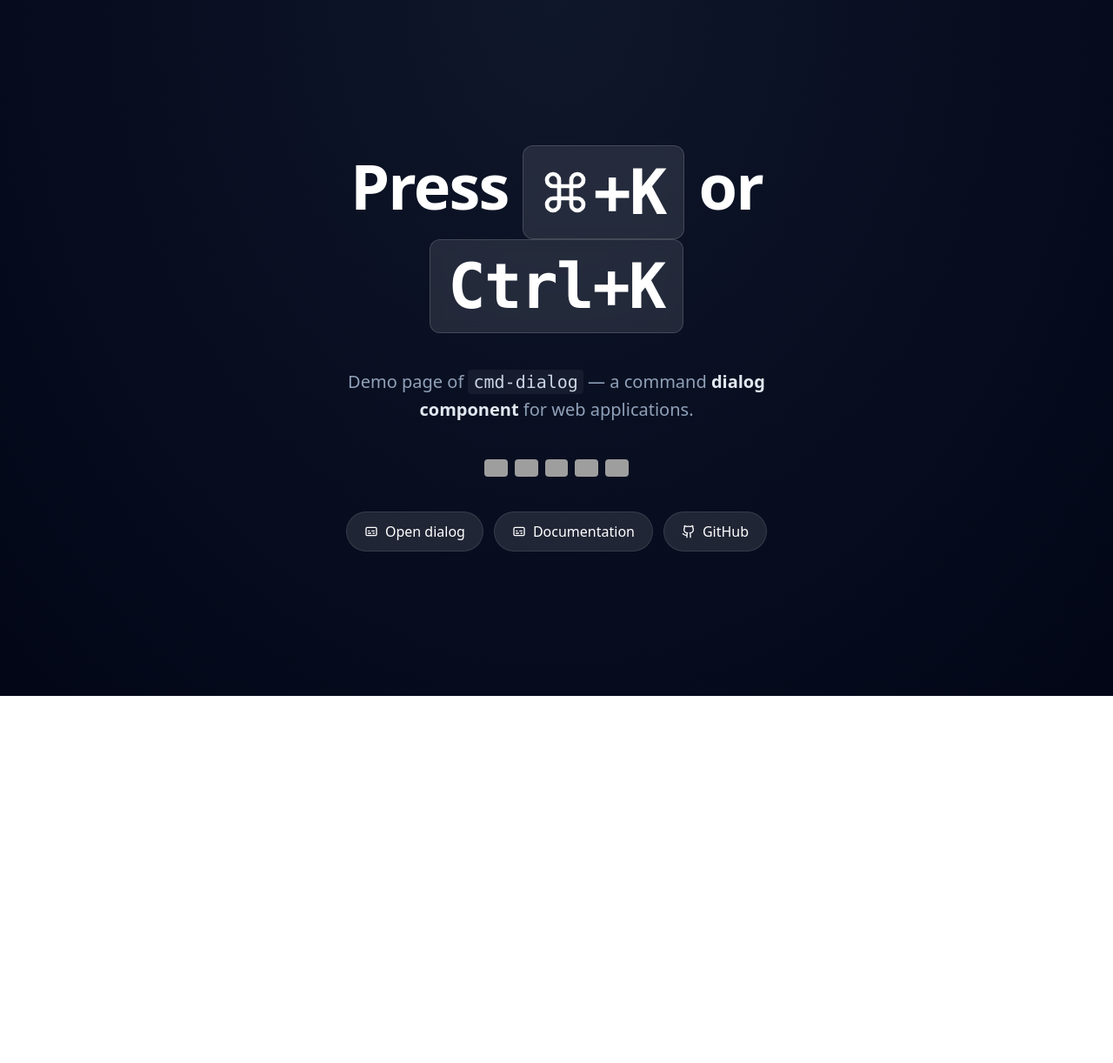
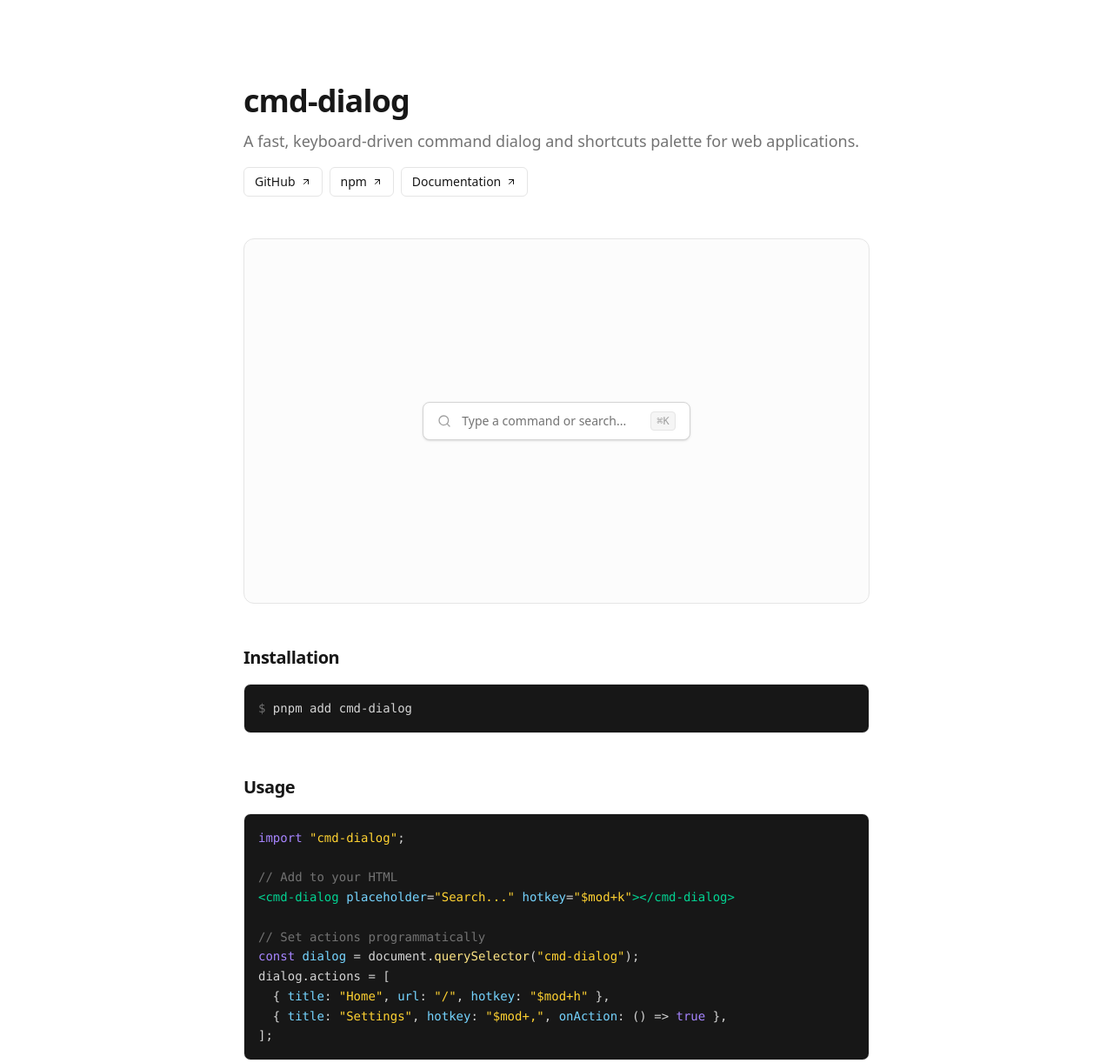
Before and after one commit to OzzyCzech/cmd-dialog, a website built with Vite: page index.html in a window 1280 px wide. Shown: the top 1222 px of the page at 87% size. Before the commit the page ends 800 px from the top, so only its background shows below. Built offline with nearby package versions, Linux system fonts and the light colour scheme; grey boxes are pictures that could not be loaded; files whose address does not match are found by name; what tinykeys would draw is missing.

Commit message:
chore: redesign demo page with clean documentation-style layout

```diff
--- a/index.html
+++ b/index.html
@@ -1,77 +1,112 @@
 <!doctype html>
-<html lang="en" class="dark">
+<html lang="en">
 	<head>
 		<meta charset="UTF-8" />
 		<meta name="viewport" content="width=device-width, initial-scale=1.0" />
-		<title>Demo of cmd-dialog</title>
-		<meta name="description" content="Demo page of cmd-dialog, a command dialog component for web applications." />
+		<title>cmd-dialog — Command palette for web apps</title>
+		<meta name="description" content="A fast, keyboard-driven command dialog and shortcuts palette for web applications." />
 		<script src="https://cdn.jsdelivr.net/npm/@tailwindcss/browser@4"></script>
 		<style type="text/tailwindcss">
 			@import "tailwindcss";
-			@custom-variant dark (&:where(.dark, .dark *));
 		</style>
 		<script type="module" src="src/cmd-dialog.ts"></script>
 	</head>
-	<body class="dark:text-white dark:bg-[radial-gradient(ellipse_at_top,rgb(15,23,42),rgb(2,6,23))]">
-		<main class="flex min-h-screen items-center justify-center px-4 py-16">
-			<cmd-dialog placeholder="Search for actions" hotkey="$mod+k|$mod+j" showCloseButton="true" note="<a href=https://github.com/OzzyCzech/cmd-dialog>cmd-dialog demo</a>"></cmd-dialog>
+	<body class="bg-white text-neutral-900 antialiased">
+		<div class="max-w-3xl mx-auto px-6 py-16 sm:py-24">
+			<!-- Header -->
+			<header class="space-y-3">
+				<h1 class="text-3xl sm:text-4xl font-bold tracking-tight">cmd-dialog</h1>
+				<p class="text-lg text-neutral-500">A fast, keyboard-driven command dialog and shortcuts palette for web applications.</p>
+				<div class="flex flex-wrap items-center gap-2 pt-1">
+					<a href="https://github.com/OzzyCzech/cmd-dialog" target="_blank" class="inline-flex items-center gap-1.5 text-sm border border-neutral-200 rounded-md px-3 py-1.5 hover:bg-neutral-50 transition-colors">
+						GitHub
+						<svg xmlns="http://www.w3.org/2000/svg" width="12" height="12" viewBox="0 0 24 24" fill="none" stroke="currentColor" stroke-width="2" stroke-linecap="round" stroke-linejoin="round">
+							<path d="M7 7h10v10" />
+							<path d="M7 17 17 7" />
+						</svg>
+					</a>
+					<a href="https://www.npmjs.com/package/cmd-dialog" target="_blank" class="inline-flex items-center gap-1.5 text-sm border border-neutral-200 rounded-md px-3 py-1.5 hover:bg-neutral-50 transition-colors">
+						npm
+						<svg xmlns="http://www.w3.org/2000/svg" width="12" height="12" viewBox="0 0 24 24" fill="none" stroke="currentColor" stroke-width="2" stroke-linecap="round" stroke-linejoin="round">
+							<path d="M7 7h10v10" />
+							<path d="M7 17 17 7" />
+						</svg>
+					</a>
+					<a href="https://github.com/OzzyCzech/cmd-dialog/tree/main/docs" target="_blank" class="inline-flex items-center gap-1.5 text-sm border border-neutral-200 rounded-md px-3 py-1.5 hover:bg-neutral-50 transition-colors">
+						Documentation
+						<svg xmlns="http://www.w3.org/2000/svg" width="12" height="12" viewBox="0 0 24 24" fill="none" stroke="currentColor" stroke-width="2" stroke-linecap="round" stroke-linejoin="round">
+							<path d="M7 7h10v10" />
+							<path d="M7 17 17 7" />
+						</svg>
+					</a>
+				</div>
+			</header>
 
-			<article class="flex flex-col text-center items-center justify-center gap-10 max-w-3xl">
-				<h1 class="text-4xl sm:text-5xl lg:text-7xl font-bold tracking-tight leading-tight">
-					Press
-					<kbd class="inline-flex items-center gap-1 bg-white/10 border border-white/15 backdrop-blur-sm rounded-xl py-1.5 px-4 lg:py-2 lg:px-5 align-middle">
-						<svg xmlns="http://www.w3.org/2000/svg" width="24" height="24" viewBox="0 0 24 24" fill="none" stroke="currentColor" stroke-width="2" stroke-linecap="round" stroke-linejoin="round" class="size-8 sm:size-10 lg:size-14">
-							<path d="M15 6v12a3 3 0 1 0 3-3H6a3 3 0 1 0 3 3V6a3 3 0 1 0-3 3h12a3 3 0 1 0-3-3" />
+			<!-- Preview -->
+			<section class="mt-12">
+				<div class="border border-neutral-200 rounded-xl bg-neutral-50/50 p-8 sm:p-12 flex items-center justify-center min-h-[420px] relative">
+					<cmd-dialog id="demo" placeholder="Type a command or search..." hotkey="$mod+k|$mod+j" showCloseButton="true" note="<span>cmd-dialog demo</span>"></cmd-dialog>
+
+					<button
+						type="button"
+						onclick="document.getElementById('demo').open()"
+						class="group flex items-center gap-3 text-sm text-neutral-500 border border-neutral-300 rounded-lg px-4 py-2.5 hover:border-neutral-400 hover:text-neutral-700 transition-colors cursor-pointer bg-white shadow-sm"
+					>
+						<svg xmlns="http://www.w3.org/2000/svg" width="16" height="16" viewBox="0 0 24 24" fill="none" stroke="currentColor" stroke-width="2" stroke-linecap="round" stroke-linejoin="round" class="text-neutral-400">
+							<circle cx="11" cy="11" r="8" />
+							<path d="m21 21-4.3-4.3" />
 						</svg>
-						+K
-					</kbd>
-					or
-					<kbd class="inline-flex items-center bg-white/10 border border-white/15 backdrop-blur-sm rounded-xl py-1.5 px-4 lg:py-2 lg:px-5 font-mono align-middle">Ctrl+K</kbd>
-				</h1>
+						Type a command or search...
+						<kbd class="ml-4 text-xs border border-neutral-200 bg-neutral-100 rounded px-1.5 py-0.5 font-mono text-neutral-400">⌘K</kbd>
+					</button>
+				</div>
+			</section>
 
-				<p class="text-lg sm:text-xl text-slate-400 max-w-xl leading-relaxed">
-					Demo page of <code class="text-slate-300 bg-white/5 px-1.5 py-0.5 rounded">cmd-dialog</code> — a command <strong class="text-slate-200 font-semibold">dialog component</strong> for web applications.
-				</p>
+			<!-- Installation -->
+			<section class="mt-12 space-y-4">
+				<h2 class="text-xl font-semibold tracking-tight">Installation</h2>
+				<div class="border border-neutral-200 rounded-lg overflow-hidden">
+					<div class="bg-neutral-900 text-neutral-300 p-4 font-mono text-sm leading-relaxed"><span class="text-neutral-500 select-none">$ </span>pnpm add cmd-dialog</div>
+				</div>
+			</section>
 
-				<div class="flex flex-wrap items-center justify-center gap-2">
-					<a href="https://www.npmjs.com/package/cmd-dialog" target="_blank"><img src="https://img.shields.io/npm/dm/cmd-dialog?style=for-the-badge" alt="Downloads" class="rounded h-5" /></a>
-					<a href="https://www.npmjs.com/package/cmd-dialog" target="_blank"><img src="https://img.shields.io/npm/v/cmd-dialog?style=for-the-badge" alt="Version" class="rounded h-5" /></a>
-					<a href="https://github.com/OzzyCzech/cmd-dialog/blob/main/LICENSE" target="_blank"><img src="https://img.shields.io/npm/l/cmd-dialog?style=for-the-badge" alt="License" class="rounded h-5" /></a>
-					<a href="https://github.com/OzzyCzech/cmd-dialog/commit/main" target="_blank"><img src="https://img.shields.io/github/last-commit/OzzyCzech/cmd-dialog?style=for-the-badge" alt="Last commit" class="rounded h-5" /></a>
-					<a href="https://github.com/OzzyCzech/cmd-dialog/actions" target="_blank"
-						><img src="https://img.shields.io/github/actions/workflow/status/OzzyCzech/cmd-dialog/main.yml?style=for-the-badge" alt="Workflow status" class="rounded h-5"
-					/></a>
+			<!-- Usage -->
+			<section class="mt-12 space-y-4">
+				<h2 class="text-xl font-semibold tracking-tight">Usage</h2>
+				<div class="border border-neutral-200 rounded-lg overflow-hidden">
+					<div class="bg-neutral-900 text-neutral-300 p-4 font-mono text-sm leading-relaxed overflow-x-auto">
+						<pre><span class="text-violet-400">import</span> <span class="text-amber-300">"cmd-dialog"</span>;
+
+<span class="text-neutral-500">// Add to your HTML</span>
+<span class="text-emerald-400">&lt;cmd-dialog</span> <span class="text-sky-300">placeholder</span>=<span class="text-amber-300">"Search..."</span> <span class="text-sky-300">hotkey</span>=<span class="text-amber-300">"$mod+k"</span><span class="text-emerald-400">&gt;&lt;/cmd-dialog&gt;</span>
+
+<span class="text-neutral-500">// Set actions programmatically</span>
+<span class="text-violet-400">const</span> <span class="text-sky-300">dialog</span> = document.<span class="text-amber-200">querySelector</span>(<span class="text-amber-300">"cmd-dialog"</span>);
+dialog.actions = [
+  { <span class="text-sky-300">title</span>: <span class="text-amber-300">"Home"</span>, <span class="text-sky-300">url</span>: <span class="text-amber-300">"/"</span>, <span class="text-sky-300">hotkey</span>: <span class="text-amber-300">"$mod+h"</span> },
+  { <span class="text-sky-300">title</span>: <span class="text-amber-300">"Settings"</span>, <span class="text-sky-300">hotkey</span>: <span class="text-amber-300">"$mod+,"</span>, <span class="text-sky-300">onAction</span>: () => <span class="text-violet-400">true</span> },
+];</pre>
+					</div>
+				</div>
+			</section>
+
+			<!-- Badges -->
+			<section class="mt-12">
+				<div class="flex flex-wrap items-center gap-2">
+					<a href="https://www.npmjs.com/package/cmd-dialog" target="_blank"><img src="https://img.shields.io/npm/dm/cmd-dialog?style=flat-square" alt="Downloads" /></a>
+					<a href="https://www.npmjs.com/package/cmd-dialog" target="_blank"><img src="https://img.shields.io/npm/v/cmd-dialog?style=flat-square" alt="Version" /></a>
+					<a href="https://github.com/OzzyCzech/cmd-dialog/blob/main/LICENSE" target="_blank"><img src="https://img.shields.io/npm/l/cmd-dialog?style=flat-square" alt="License" /></a>
+					<a href="https://github.com/OzzyCzech/cmd-dialog/commit/main" target="_blank"><img src="https://img.shields.io/github/last-commit/OzzyCzech/cmd-dialog?style=flat-square" alt="Last commit" /></a>
+					<a href="https://github.com/OzzyCzech/cmd-dialog/actions" target="_blank"><img src="https://img.shields.io/github/actions/workflow/status/OzzyCzech/cmd-dialog/main.yml?style=flat-square" alt="Build status" /></a>
+				</div>
+			</section>
+
+			<!-- Footer -->
+			<footer class="mt-16 pt-8 border-t border-neutral-200 text-sm text-neutral-400">Built by <a href="https://ozana.cz" target="_blank" class="text-neutral-600 hover:text-neutral-900 transition-colors">Roman Ožana</a></footer>
 		</div>
 
-				<div class="flex flex-wrap items-center justify-center gap-3">
-					<button type="button" class="py-2.5 px-5 bg-white/10 hover:bg-white/15 border border-white/10 rounded-full inline-flex gap-2 items-center cursor-pointer transition-colors" onclick="document.querySelector('cmd-dialog').open()">
-						<svg xmlns="http://www.w3.org/2000/svg" width="24" height="24" viewBox="0 0 24 24" fill="none" stroke="currentColor" stroke-width="2" stroke-linecap="round" stroke-linejoin="round" class="size-4">
-							<rect width="18" height="14" x="3" y="5" rx="2" ry="2" />
-							<path d="M7 15h4M15 15h2M7 11h2M13 11h4" />
-						</svg>
-						Open dialog
-					</button>
-					<a href="https://github.com/OzzyCzech/cmd-dialog/tree/main/docs" target="_blank" class="py-2.5 px-5 bg-white/10 hover:bg-white/15 border border-white/10 rounded-full inline-flex gap-2 items-center transition-colors">
-						<svg xmlns="http://www.w3.org/2000/svg" width="24" height="24" viewBox="0 0 24 24" fill="none" stroke="currentColor" stroke-width="2" stroke-linecap="round" stroke-linejoin="round" class="size-4">
-							<rect width="18" height="14" x="3" y="5" rx="2" ry="2" />
-							<path d="M7 15h4M15 15h2M7 11h2M13 11h4" />
-						</svg>
-						Documentation
-					</a>
-					<a href="https://github.com/OzzyCzech/cmd-dialog/" target="_blank" class="py-2.5 px-5 bg-white/10 hover:bg-white/15 border border-white/10 rounded-full inline-flex gap-2 items-center transition-colors">
-						<svg xmlns="http://www.w3.org/2000/svg" width="24" height="24" viewBox="0 0 24 24" fill="none" stroke="currentColor" stroke-width="2" stroke-linecap="round" stroke-linejoin="round" class="size-4">
-							<path
-								d="M15 22v-4a4.8 4.8 0 0 0-1-3.5c3 0 6-2 6-5.5.08-1.25-.27-2.48-1-3.5.28-1.15.28-2.35 0-3.5 0 0-1 0-3 1.5-2.64-.5-5.36-.5-8 0C6 2 5 2 5 2c-.3 1.15-.3 2.35 0 3.5A5.403 5.403 0 0 0 4 9c0 3.5 3 5.5 6 5.5-.39.49-.68 1.05-.85 1.65-.17.6-.22 1.23-.15 1.85v4"
-							/>
-							<path d="M9 18c-4.51 2-5-2-7-2" />
-						</svg>
-						GitHub
-					</a>
-				</div>
-			</article>
-
 		<script type="module">
-				const dialog = document.querySelector("cmd-dialog");
+			const dialog = document.getElementById("demo");
 			import actions from "./fuse.json";
 
 			// add event listener
@@ -159,6 +194,5 @@
 				//dialog.open(); // for dev purposes
 			}
 		</script>
-		</main>
 	</body>
 </html>
```
Lines whose indentation alone changed are shown as unchanged.
